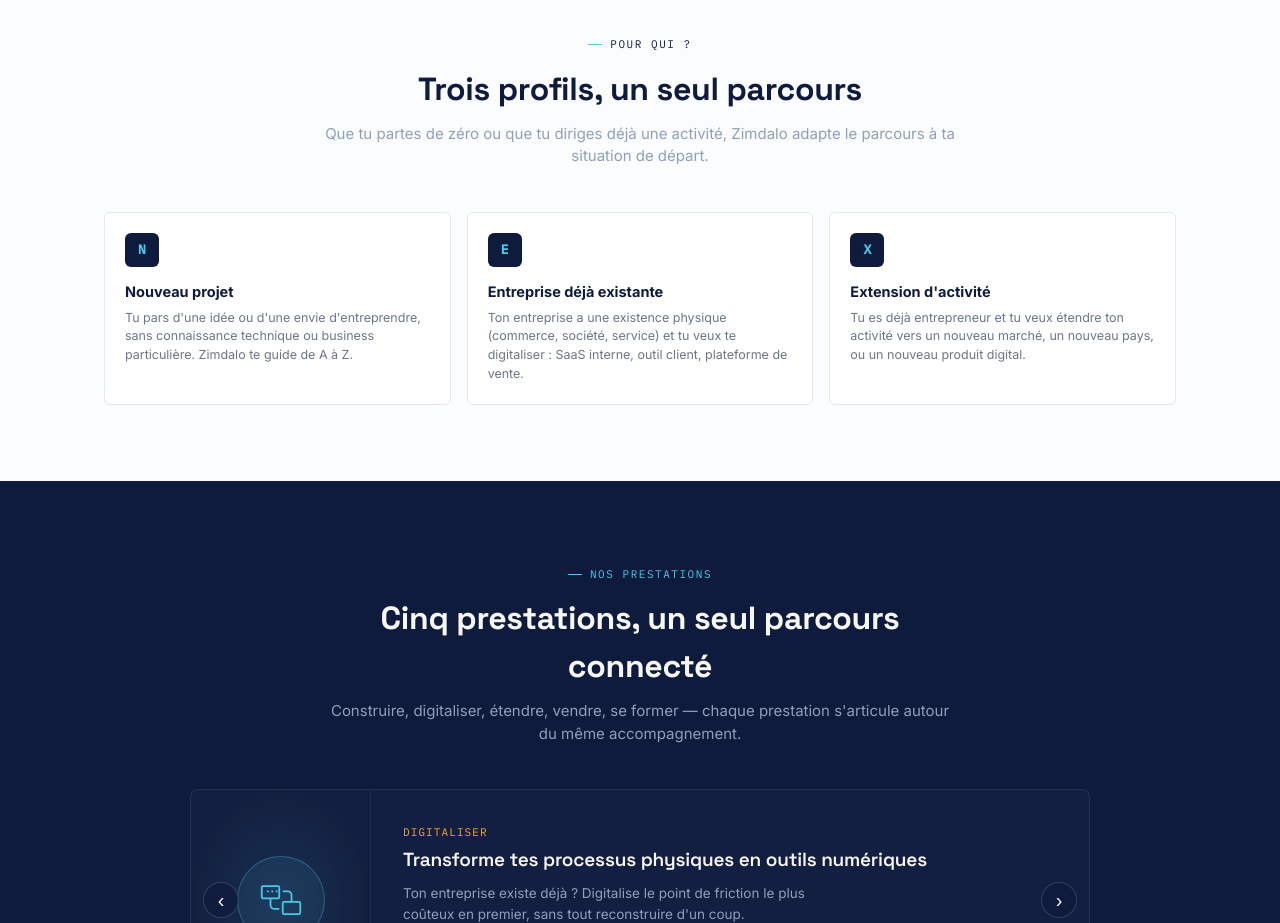
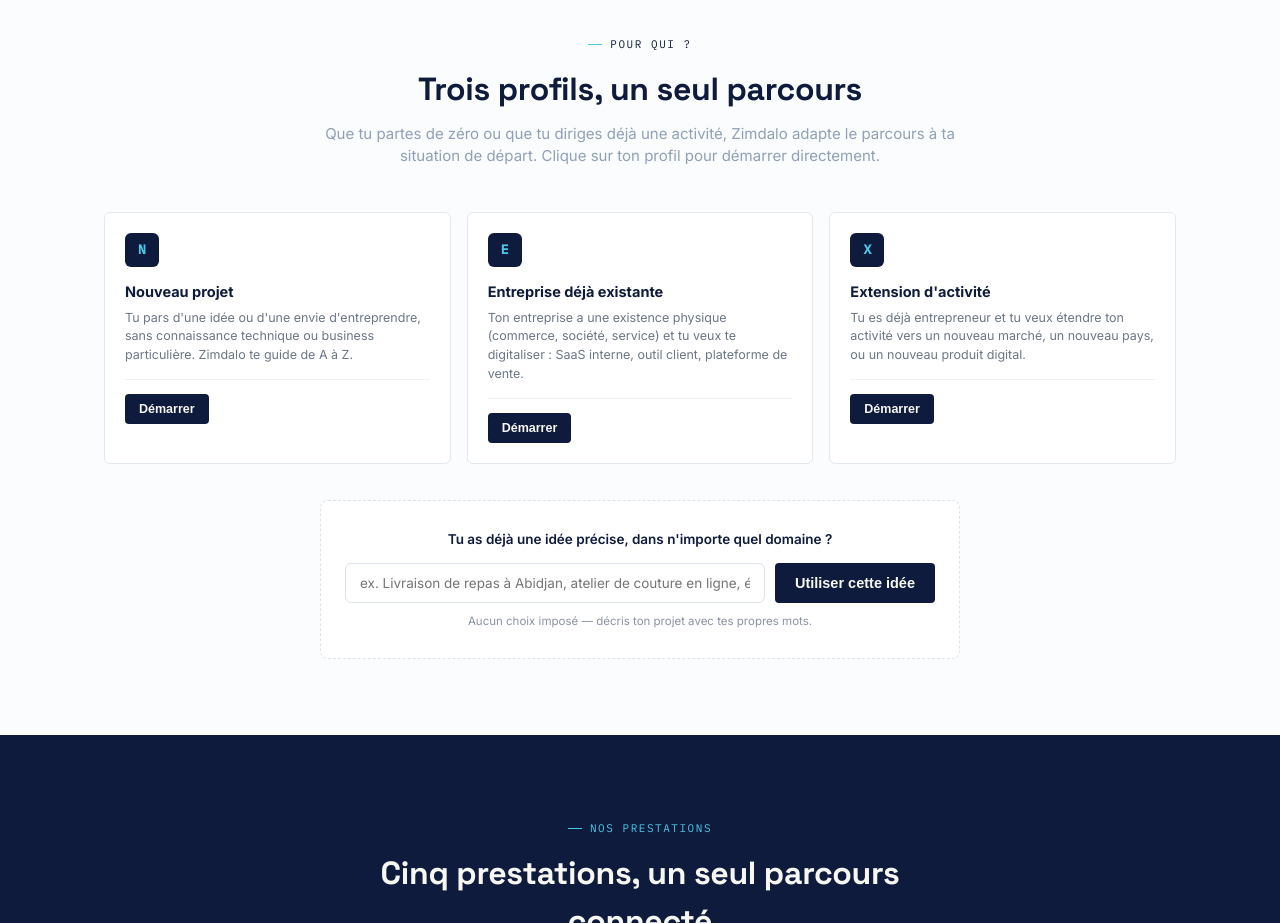
Before and after one commit to aimezaouli-arch/zimdalo-webapp, a React (Vite) app: page / in a window 1280 px wide. Shown: the part 860-1783 px from the top of the page. Built offline with nearby package versions, Linux system fonts and the light colour scheme; no server answers.

Commit message:
Les 3 cartes 'Pour qui' sont desormais cliquables (ouvrent la demo avec le profil deja pre-selectionne, saute l'etape 1). Ajoute un champ libre 'Tu as deja une idee precise ?' permettant de decrire son projet dans n'importe quel domaine, transmis automatiquement a l'outil Cahier de Charge.

```diff
--- a/src/App.jsx
+++ b/src/App.jsx
@@ -43,7 +43,7 @@
       return () => cancelAnimationFrame(id);
     }
     window.scrollTo(0, 0);
-  }, [route.page, route.id, route.plan, route.anchor]);
+  }, [route.page, route.id, route.plan, route.anchor, route.demoPreset]);
 
   let content;
   if (route.page === "article") {
@@ -56,6 +56,8 @@
     content = <Inscription plan={route.plan} navigate={navigate} />;
   } else if (route.page === "contact") {
     content = <Contact listingId={route.id} navigate={navigate} />;
+  } else if (route.page === "home") {
+    content = <Home navigate={navigate} demoPreset={route.demoPreset} />;
   } else {
     const Page = SIMPLE_PAGES[route.page] || Home;
     content = <Page navigate={navigate} />;
--- a/src/components/Demo.jsx
+++ b/src/components/Demo.jsx
@@ -1,12 +1,20 @@
-import { useState } from "react";
+import { useEffect, useState } from "react";
 import { ideaBank, profilCopy, computeIdeaPricing } from "../data/content.js";
 
 const TOTAL_STEPS = 4;
 
-export default function Demo() {
+export default function Demo({ initialProfil }) {
   const [step, setStep] = useState(1);
   const [answers, setAnswers] = useState({ profil: null, client: null, budget: null, pays: null });
   const [chosenIdx, setChosenIdx] = useState(null);
+
+  useEffect(() => {
+    if (initialProfil && ["novice", "existante", "extension"].includes(initialProfil)) {
+      setAnswers((a) => ({ ...a, profil: initialProfil }));
+      setStep(2);
+      setChosenIdx(null);
+    }
+  }, [initialProfil]);
 
   function select(group, value) {
     const next = { ...answers, [group]: value };
--- /dev/null
+++ b/src/components/FreeProjectField.jsx
@@ -0,0 +1,31 @@
+import { useState } from "react";
+import { setDraftProject } from "../lib/draftProject.js";
+
+export default function FreeProjectField({ navigate }) {
+  const [text, setText] = useState("");
+
+  function handleSubmit(e) {
+    e.preventDefault();
+    if (!text.trim()) return;
+    setDraftProject(text.trim());
+    navigate("#/outils/cahier-de-charge");
+  }
+
+  return (
+    <div className="free-project">
+      <p className="free-project-label">Tu as déjà une idée précise, dans n'importe quel domaine ?</p>
+      <form onSubmit={handleSubmit} className="free-project-form">
+        <input
+          type="text"
+          placeholder="ex. Livraison de repas à Abidjan, atelier de couture en ligne, école de code…"
+          value={text}
+          onChange={(e) => setText(e.target.value)}
+        />
+        <button type="submit" className="btn-primary" style={{ background: "var(--ink)", color: "var(--paper)" }}>
+          Utiliser cette idée
+        </button>
+      </form>
+      <p className="free-project-note">Aucun choix imposé — décris ton projet avec tes propres mots.</p>
+    </div>
+  );
+}
--- /dev/null
+++ b/src/lib/draftProject.js
@@ -0,0 +1,25 @@
+/**
+ * Transmet le texte libre saisi par l'utilisateur (nom/description de son
+ * projet) vers l'outil Cahier de Charge, via sessionStorage — le temps de la
+ * navigation entre la page d'accueil et la page de l'outil. Ne contient rien
+ * de sensible, purement une commodité d'UX.
+ */
+const KEY = "zimdalo:draft-project";
+
+export function setDraftProject(text) {
+  try {
+    sessionStorage.setItem(KEY, text);
+  } catch {
+    // sessionStorage indisponible (navigation privée stricte, etc.) — sans impact bloquant.
+  }
+}
+
+export function consumeDraftProject() {
+  try {
+    const value = sessionStorage.getItem(KEY);
+    if (value) sessionStorage.removeItem(KEY);
+    return value || "";
+  } catch {
+    return "";
+  }
+}
--- a/src/pages/Home.jsx
+++ b/src/pages/Home.jsx
@@ -1,4 +1,5 @@
 import PrestationsCarousel from "../components/PrestationsCarousel.jsx";
+import FreeProjectField from "../components/FreeProjectField.jsx";
 import Demo from "../components/Demo.jsx";
 import CardGrid from "../components/CardGrid.jsx";
 import ToolCard from "../components/ToolCard.jsx";
@@ -7,7 +8,7 @@
 import { toolsConfig } from "../data/tools.js";
 import { features, steps } from "../data/content.js";
 
-export default function Home({ navigate }) {
+export default function Home({ navigate, demoPreset }) {
   return (
     <>
       {/* HERO */}
@@ -50,35 +51,52 @@
             <h2>Trois profils, un seul parcours</h2>
             <p>
               Que tu partes de zéro ou que tu diriges déjà une activité, Zimdalo adapte le parcours à
-              ta situation de départ.
+              ta situation de départ. Clique sur ton profil pour démarrer directement.
             </p>
           </div>
           <div className="tools-grid">
-            <div className="tool-card">
+            <div className="tool-card tool-card--clickable" onClick={() => navigate("#demo-novice")}>
               <div className="tool-icon">N</div>
               <h4>Nouveau projet</h4>
               <p>
                 Tu pars d'une idée ou d'une envie d'entreprendre, sans connaissance technique ou
                 business particulière. Zimdalo te guide de A à Z.
               </p>
+              <div className="tool-card-actions">
+                <button className="tool-cta-primary" onClick={() => navigate("#demo-novice")}>
+                  Démarrer
+                </button>
+              </div>
             </div>
-            <div className="tool-card">
+            <div className="tool-card tool-card--clickable" onClick={() => navigate("#demo-existante")}>
               <div className="tool-icon">E</div>
               <h4>Entreprise déjà existante</h4>
               <p>
                 Ton entreprise a une existence physique (commerce, société, service) et tu veux te
                 digitaliser : SaaS interne, outil client, plateforme de vente.
               </p>
+              <div className="tool-card-actions">
+                <button className="tool-cta-primary" onClick={() => navigate("#demo-existante")}>
+                  Démarrer
+                </button>
+              </div>
             </div>
-            <div className="tool-card">
+            <div className="tool-card tool-card--clickable" onClick={() => navigate("#demo-extension")}>
               <div className="tool-icon">X</div>
               <h4>Extension d'activité</h4>
               <p>
                 Tu es déjà entrepreneur et tu veux étendre ton activité vers un nouveau marché, un
                 nouveau pays, ou un nouveau produit digital.
               </p>
+              <div className="tool-card-actions">
+                <button className="tool-cta-primary" onClick={() => navigate("#demo-extension")}>
+                  Démarrer
+                </button>
+              </div>
             </div>
           </div>
+
+          <FreeProjectField navigate={navigate} />
         </div>
       </section>
 
@@ -98,7 +116,7 @@
       </section>
 
       {/* DEMO */}
-      <Demo />
+      <Demo initialProfil={demoPreset} />
 
       {/* PARCOURS */}
       <section className="light" id="parcours">
--- a/src/pages/tools/CahierDeCharge.jsx
+++ b/src/pages/tools/CahierDeCharge.jsx
@@ -1,7 +1,8 @@
-import { useState } from "react";
+import { useEffect, useState } from "react";
 import ToolShell from "../../components/ToolShell.jsx";
 import { FieldGroup, PillLightRow } from "../../components/ToolFormBits.jsx";
 import { toolsConfig } from "../../data/tools.js";
+import { consumeDraftProject } from "../../lib/draftProject.js";
 
 const tool = toolsConfig.find((t) => t.slug === "cahier-de-charge");
 
@@ -10,6 +11,15 @@
   const [description, setDescription] = useState("");
   const [profil, setProfil] = useState("novice");
   const [document, setDocument] = useState(null);
+  const [prefilled, setPrefilled] = useState(false);
+
+  useEffect(() => {
+    const draft = consumeDraftProject();
+    if (draft) {
+      setDescription(draft);
+      setPrefilled(true);
+    }
+  }, []);
 
   const profilLabel = {
     novice: "un nouveau projet",
@@ -67,6 +77,22 @@
         Remplis les champs ci-dessous pour générer un cahier de charge de base, téléchargeable
         immédiatement.
       </p>
+
+      {prefilled && (
+        <div
+          style={{
+            background: "#EFFAF4",
+            border: "1px solid #BEEBD3",
+            borderRadius: 6,
+            padding: "10px 14px",
+            fontSize: 12.5,
+            color: "#3A6B52",
+            marginBottom: 18,
+          }}
+        >
+          Ton idée a été reprise depuis la page d'accueil — modifie-la librement ci-dessous.
+        </div>
+      )}
 
       <div className="form-field">
         <label htmlFor="cc-name">Nom du projet</label>
--- a/src/styles.css
+++ b/src/styles.css
@@ -188,6 +188,21 @@
 .tool-cta-primary:hover{background:var(--ink-2);}
 .tool-cta-secondary{font-size:12px; color:#6B7686; cursor:pointer; text-decoration:underline; text-underline-offset:2px;}
 .tool-cta-secondary:hover{color:var(--ink);}
+
+.free-project{
+  max-width:640px; margin:36px auto 0; text-align:center; padding:28px 24px;
+  background:#fff; border:1px dashed #DDE3EC; border-radius:8px;
+}
+.free-project-label{font-size:13.5px; font-weight:600; color:var(--ink); margin-bottom:14px;}
+.free-project-form{display:flex; gap:10px; flex-wrap:wrap;}
+.free-project-form input{
+  flex:1; min-width:220px; border:1px solid #DDE3EC; border-radius:6px; padding:11px 14px;
+  font-size:13.5px; font-family:'Inter',sans-serif; color:var(--ink);
+}
+.free-project-form input:focus{outline:2px solid var(--cyan); outline-offset:1px; border-color:var(--cyan);}
+.free-project-form button{padding:11px 20px; white-space:nowrap;}
+.free-project-note{font-size:11.5px; color:#8A93A3; margin-top:10px;}
+@media(max-width:480px){ .free-project-form{flex-direction:column;} .free-project-form button{width:100%;} }
 
 .prestations-section{background:var(--ink); color:var(--paper);}
 .prestations-section .section-head p{color:var(--slate);}
--- a/src/useHashRoute.js
+++ b/src/useHashRoute.js
@@ -68,7 +68,11 @@
     return { page: key, id: null, plan: null, anchor: null };
   }
   if (hash.length > 1) {
-    return { page: "home", id: null, plan: null, anchor: hash };
+    if (hash.indexOf("#demo-") === 0) {
+      const preset = hash.replace("#demo-", "");
+      return { page: "home", id: null, plan: null, anchor: "#demo", demoPreset: preset };
+    }
+    return { page: "home", id: null, plan: null, anchor: hash, demoPreset: null };
   }
-  return { page: "home", id: null, plan: null, anchor: null };
+  return { page: "home", id: null, plan: null, anchor: null, demoPreset: null };
 }
```
